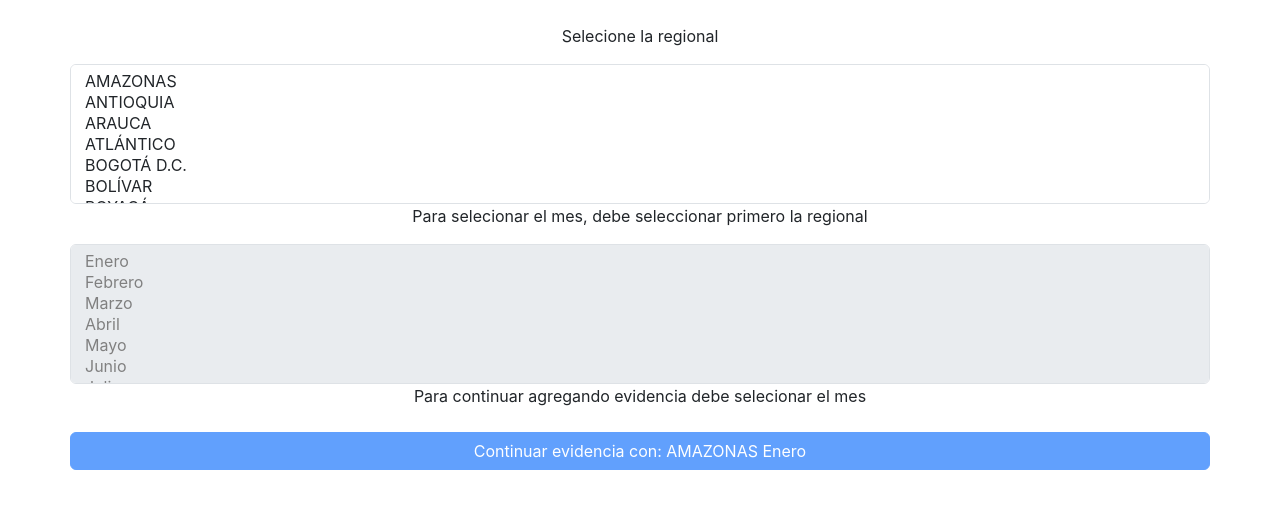
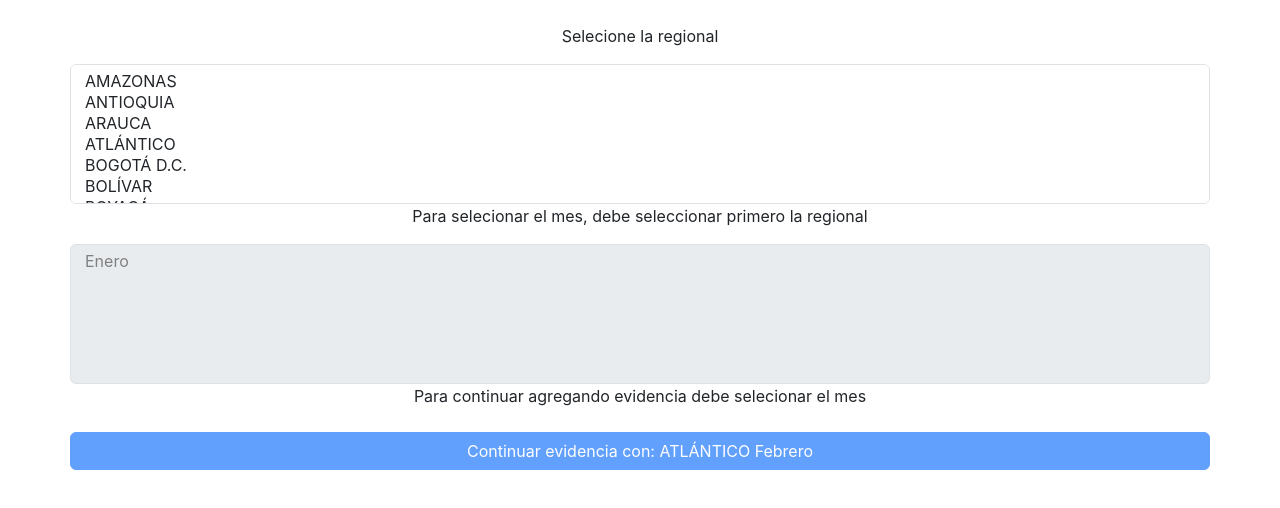
Before and after one commit to 4ndr3so/regionalessena-form, a React (Create React App) app: page / in a window 1280 px wide. Shown: the top 508 px of the page. Built offline with nearby package versions, Linux system fonts and the light colour scheme.

Commit message:
tiene los campos primarios

```diff
--- a/src/components/FormPrinci/FormPrinci.js
+++ b/src/components/FormPrinci/FormPrinci.js
@@ -22,7 +22,7 @@ const FormPrinci = ({ handleFetch }) => {
     S_F_T_conectados, S_F_T_interacciones, S_F_T_Lenguaje_sennas, Tipo_x0020_Evidencia, Regional,
     Fecha_x0020_de_x0020_la_x0020_ev
   } = store;
-
+  const {meses,regionalesAr}=propForms;
   //console.log(store.state)
   const { alcanceComu, dataSelec, enfoqueDife } = propForms;
   const [eviden, setEvidencia] = useState(dataSelec[0].value)
@@ -142,10 +142,48 @@ const FormPrinci = ({ handleFetch }) => {
 
     return valida
   }
+  const selecRegio=()=>{
+    let Nom=regionalesAr.filter((v)=>v.Id==Regional)
+    return Nom[0].Title
+  }
+
+  const selecMonth=()=>{
+    let nom=meses.filter((v)=>v.id==Cierre_x0020_mensual_x0020_redes)
+    return nom[0].mes
+  }
+
+  const selectMindate=()=>{
+    let obtenerMes="";
+    if(parseInt(Cierre_x0020_mensual_x0020_redes)<10){
+      obtenerMes="0"+(parseInt(Cierre_x0020_mensual_x0020_redes)+1);
+    }else{
+      obtenerMes=(parseInt(Cierre_x0020_mensual_x0020_redes)+1);
+    //  console.log("a")
+    }
+
+    var today = new Date();
+    let dateFi=today.getFullYear()+"-"+obtenerMes+"-01";
+    return dateFi;
+  }
+
+  const selecMaxDate=()=>{
+    let obtenerMes="";
+    if(parseInt(Cierre_x0020_mensual_x0020_redes)<10){
+      obtenerMes="0"+(parseInt(Cierre_x0020_mensual_x0020_redes)+1);
+    }else{
+      obtenerMes=(parseInt(Cierre_x0020_mensual_x0020_redes)+1);
+      console.log("a")
+    }
+    var today = new Date();
+    let lastday=new Date(today.getFullYear(), (parseInt(Cierre_x0020_mensual_x0020_redes)+1), 0).getDate()
+    //console.log(lastday)
+    let dateFi=today.getFullYear()+"-"+obtenerMes+"-"+lastday;
+    return dateFi
+  }
 
   return (
     <div className={styles.FormPrinci} data-testid="FormPrinci">
-      <h2>Formulario agregar evidencia</h2>
+      <h2>Agregar evidencia para {selecRegio()} en {selecMonth()}</h2>
       <p>Descripción ...</p>
       <form className="needs-validation was-validated bordeFor animate__animated animate__fadeIn"
       onSubmit={handleSubmit}>
@@ -226,6 +264,8 @@ const FormPrinci = ({ handleFetch }) => {
         <ContLabel nombre={"Fecha de la evidencia"} nombrefor="fechaEvi" margin={4} obligatorio={true}>
           <input type="date" className="form-control-file" id="fechaEvi"
             name="Fecha_x0020_de_x0020_la_x0020_ev"
+            min={selectMindate()}
+            max={selecMaxDate()}
             onChange={e => handleChange(e)} required/>
             <small id="emailHelp" className="form-text text-muted" >
             La fecha es obligatoria, escriba la fecha de la actividad. La fecha del dia que subio la evidencia el sistema la toma
@@ -242,15 +282,18 @@ const FormPrinci = ({ handleFetch }) => {
               onChange={(e) => handleChekRedes(e)}
             />
             <small id="emailHelp" className="form-text text-muted" >
-            Seleccione si la actividad tubo enfoque diferencial
+            Seleccione si la actividad tuvo enfoque diferencial
           </small>
           </div>
         </ContLabel>
         {
           checkdiferen ? <Seleccionable opciones={enfoqueDife}  texto={"Enfoque diferencial"} hanldleOnchange={hanldleOnchange} iden={2} namePa={"tipo_enfoqueDi"}></Seleccionable> : ""
         }
-        <button type="submit" className="btn btn-primary">
+        <button type="submit"  className={styles.mrd+" btn btn-success"} >
           Guardar evidencia
+        </button>
+        <button type="submit" className="btn btn-danger" >
+          Cancelar
         </button>
       </form>
     </div>
--- a/src/components/FormPrinci/FormPrinci.module.scss
+++ b/src/components/FormPrinci/FormPrinci.module.scss
@@ -5,3 +5,6 @@
     border: 1px solid gray;
     border-radius: 20px;
 }
+.mrd{
+    margin-right: 10px;
+}
--- a/src/components/FormPrinci/propiedadesForm.js
+++ b/src/components/FormPrinci/propiedadesForm.js
@@ -43,11 +43,26 @@ const propForms={
         {  value:"Productos SENA al aire", label:"Productos SENA al aire"},
         {  value:"Eventos virtuales presenciales- leguas de señas y/o tácticas en vivo", label:"Eventos virtuales presenciales- leguas de señas y/o tácticas en vivo"},
       ],
-       regionalesAr: [{Id: 4, Title: "AMAZONAS"},  {Id: 5, Title: "ANTIOQUIA"},  {Id: 6, Title: "ARAUCA"},  {Id: 7, Title: "ATLÁNTICO"},  {Id: 194, Title: "BOGOTÁ D.C."},  {Id: 8, Title: "BOLÍVAR"},{Id: 9, Title: "BOYACÁ"},  {Id: 10, Title: "CALDAS"},  {Id: 11, Title: "CAQUETÁ"},  {Id: 12, Title: "CASANARE"},   {Id: 16, Title: "CAUCA"},   {Id: 18, Title: "CESAR"},   {Id: 20, Title: "CHOCÓ"},
-       {Id: 22, Title: "CÓRDOBA"},   {Id: 24, Title: "CUNDINAMARCA"},   {Id: 26, Title: "DIRECCIÓN GENERAL"},   {Id: 34, Title: "DISTRITO CAPITAL"},   {Id: 35, Title: "GUAINÍA"},   {Id: 37, Title: "GUAJIRA"},   {Id: 39, Title: "GUAVIARE"},   {Id: 41, Title: "HUILA"},   {Id: 47, Title: "MAGDALENA"},   {Id: 54, Title: "META"},   {Id: 64, Title: "NARIÑO"},   {Id: 95, Title: "NORTE DE SANTANDER"},
-       {Id: 155, Title: "PUTUMAYO"},   {Id: 159, Title: "QUINDÍO"},   {Id: 161, Title: "RISARALDA"},   {Id: 164, Title: "SAN ANDRÉS"},   {Id: 167, Title: "SANTANDER"},   {Id: 169, Title: "SUCRE"},   {Id: 172, Title: "TOLIMA"},   {Id: 174, Title: "VALLE"},   {Id: 177, Title: "VAUPÉS"},   {Id: 179, Title: "VICHADA"}  ]
+       regionalesAr: [{Id: 1, Title: "AMAZONAS"},  {Id: 2, Title: "ANTIOQUIA"},  {Id: 3, Title: "ARAUCA"},  {Id: 4, Title: "ATLÁNTICO"},  {Id:35, Title: "BOGOTÁ D.C."},  {Id: 5, Title: "BOLÍVAR"},{Id: 6, Title: "BOYACÁ"},  {Id: 7, Title: "CALDAS"},  {Id:8, Title: "CAQUETÁ"},  {Id:9, Title: "CASANARE"},   {Id:10, Title: "CAUCA"},   {Id:11, Title: "CESAR"},   {Id:12, Title: "CHOCÓ"},
+       {Id:13, Title: "CÓRDOBA"},   {Id:14, Title: "CUNDINAMARCA"},   {Id:15, Title: "DIRECCIÓN GENERAL"},   {Id:16, Title: "DISTRITO CAPITAL"},   {Id:17, Title: "GUAINÍA"},   {Id:18, Title: "GUAJIRA"},   {Id:19, Title: "GUAVIARE"},   {Id:41, Title: "HUILA"},   {Id:20, Title: "MAGDALENA"},   {Id:22, Title: "META"},   {Id:23, Title: "NARIÑO"},   {Id:24, Title: "NORTE DE SANTANDER"},
+       {Id:25, Title: "PUTUMAYO"},   {Id:26, Title: "QUINDÍO"},   {Id:27, Title: "RISARALDA"},   {Id:28, Title: "SAN ANDRÉS"},   {Id:29, Title: "SANTANDER"},   {Id:30, Title: "SUCRE"},   {Id:31, Title: "TOLIMA"},   {Id:32, Title: "VALLE"},   {Id:33, Title: "VAUPÉS"},   {Id:34, Title: "VICHADA"}  ]
       ,
-      meses:[{id:1,mes:"Enero"},{id:2,mes:"Febrero"},{id:3,mes:"Marzo"},{id:4,mes:"Abril"},{id:5,mes:"Mayo"},{id:6,mes:"Junio"},{id:7,mes:"Julio"},{id:8,mes:"Agosto"},{id:9,mes:"Septiembre"},{id:10,mes:"Octubre"},{id:11,mes:"Noviembre"},{id:12,mes:"Diciembre"}]
+      meses:[{id:0,mes:"Enero"},{id:1,mes:"Febrero"},{id:2,mes:"Marzo"},{id:3,mes:"Abril"},{id:4,mes:"Mayo"},{id:5,mes:"Junio"},{id:6,mes:"Julio"},{id:7,mes:"Agosto"},{id:8,mes:"Septiembre"},{id:9,mes:"Octubre"},{id:10,mes:"Noviembre"},{id:11,mes:"Diciembre"}],
+      alcanceDigital:[
+       {  value:"", label:""},
+       {  value:"Facebook", label:"Facebook"},
+       {  value:"Twitter", label:"Twitter"},
+     ],tacticas:[
+      {  value:"", label:""},
+      {  value:"Facebook", label:"Facebook"},
+      {  value:"Instagram", label:"Instagram"},
+      {  value:"Youtube SENA Comunica", label:"Youtube SENA Comunica"},
+    ],multiplataforma:[
+      {  value:"", label:""},
+      {  value:"Video", label:"Video"},
+      {  value:"Radio", label:"Radio"},
+      {  value:"Podcast", label:"Podcast"},
+    ]
 }
 
 export default propForms;
--- a/src/components/SelecionRegional/SelecionRegional.js
+++ b/src/components/SelecionRegional/SelecionRegional.js
@@ -18,6 +18,22 @@ const {Regional,Cierre_x0020_mensual_x0020_redes:mes} = store;
     return handleClickCambiaPan(e);
   }
 
+  const limitarMes=()=>{
+    let datehoy=new Date();
+    let mesSelec=[];
+    let diaSe=datehoy.getDate();
+    let monSele= datehoy.getMonth();
+
+    if(diaSe<=5){
+      if(monSele==0){
+        mesSelec.push(11);
+      }else{
+        mesSelec.push(parseInt(datehoy.getMonth())-1);
+      }
+    }
+    mesSelec.push(datehoy.getMonth());
+    return meses.filter((val)=>  mesSelec.includes(val.id))
+  }
   const handleChange=(e)=>{
     setSeleccionado(false)
   //  console.log(e.target.value);
@@ -47,7 +63,7 @@ const {Regional,Cierre_x0020_mensual_x0020_redes:mes} = store;
       <p>Para selecionar el mes, debe seleccionar primero la regional</p>
       <select className="form-select" size="6" aria-label="size 6 select example" name={"Cierre_x0020_mensual_x0020_redes"} disabled={seleccionado} onChange={e => handleChangeMes(e)}>
         {
-            meses.map((item,index)=><option value={item.id} key={item.id}>{item.mes}</option>)
+            limitarMes().map((item,index)=><option value={item.id} key={item.id}>{item.mes}</option>)
         }
       </select>
       <p>Para continuar agregando evidencia debe selecionar el mes</p>
```
Also changed, not shown: package.json (+10 -2 lines), 1 other file (tests, documents, lock files or other folders).
